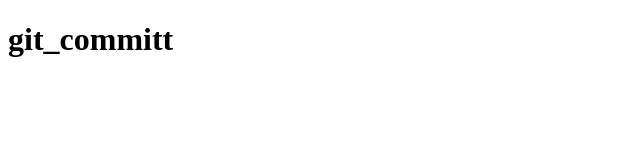
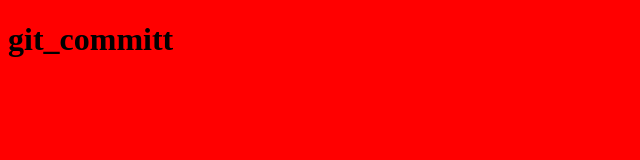
Before and after one commit to smir0181-code/junior-task, a plain HTML site: page index.html in a window 1280 px wide. Shown: the whole page, without its empty margins (0-640 px from the left). Drawn offline with Linux system fonts and the light colour scheme.

Commit message:
add red background to main page

```diff
--- a/index.html
+++ b/index.html
@@ -4,6 +4,9 @@
     <meta charset="UTF-8">
     <meta name="viewport" content="width=device-width, initial-scale=1.0">
     <title>Document</title>
+    <style>
+        body {background: red;}
+    </style>
 </head>
 <body>
     <h1>git_committ</h1>
```
